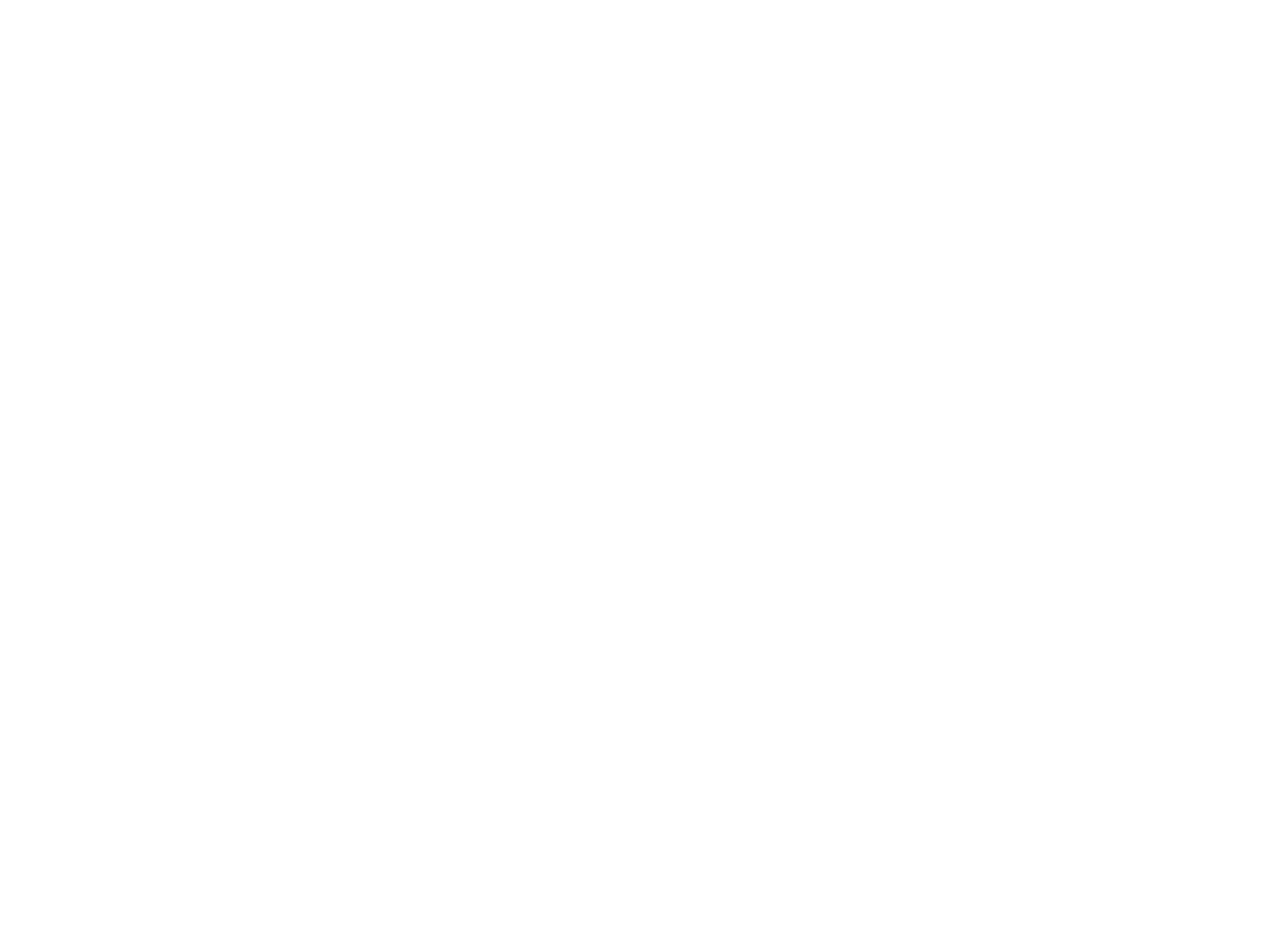
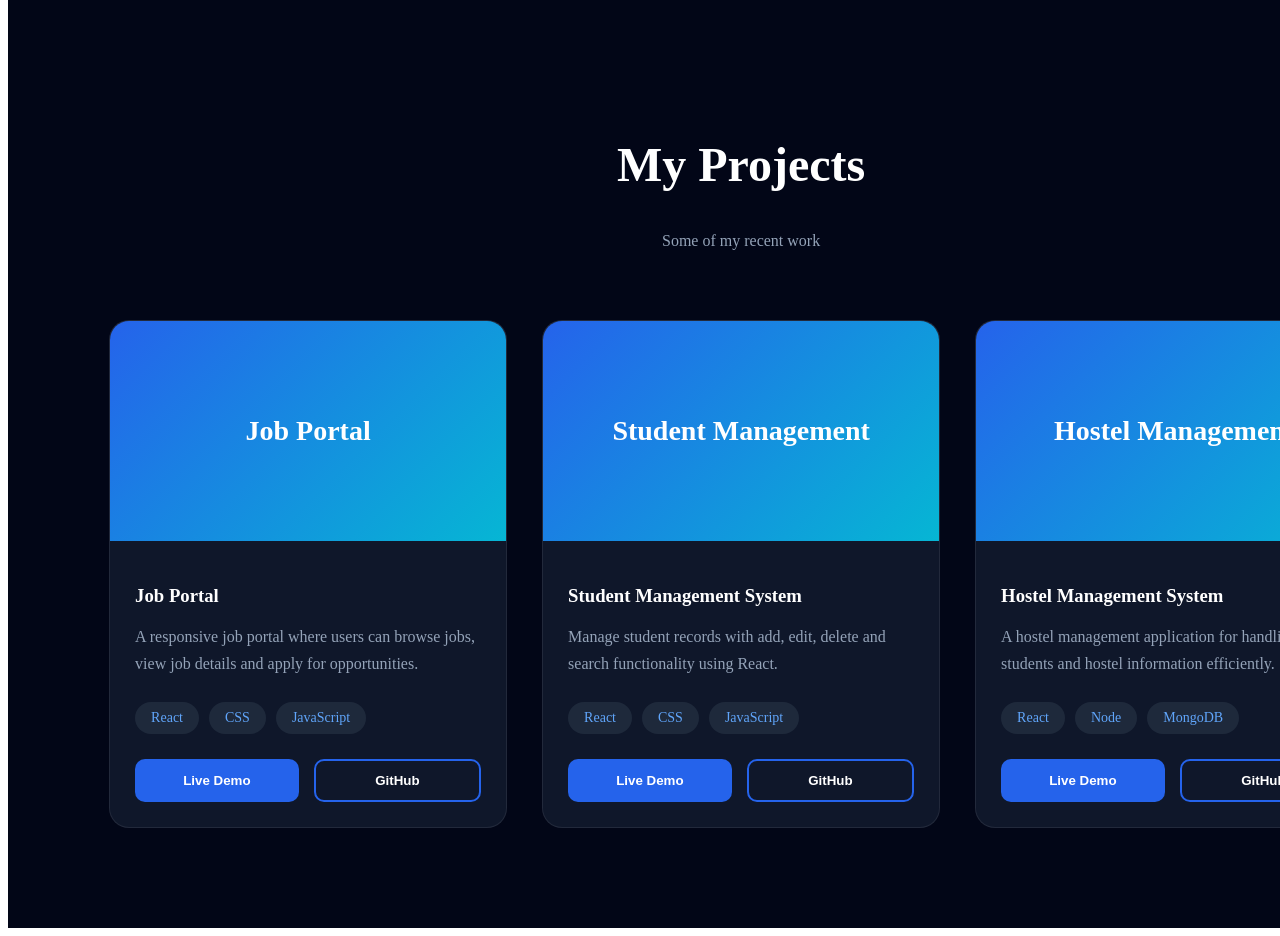
Before and after one commit to laxmipriyabehera/Portfolio, a React app: page / in a window 1280 px wide. Shown: the part 2780-3716 px from the top of the page. Before the commit the page ends 2785 px from the top, so only its background shows below. Built offline with nearby package versions, Linux system fonts and the light colour scheme; the HTML template or start-up script is replaced by a standard one.

Commit message:
Create professional Projects section

```diff
--- a/src/App.jsx
+++ b/src/App.jsx
@@ -2,6 +2,7 @@
 import Hero from "./components/Hero/Hero";
 import About from "./components/About/About";
 import Skills from "./components/Skills/Skills";
+import Projects from "./components/Projects/Projects"
 function App(){
     return(
       <>
@@ -9,6 +10,7 @@
       <Hero />
       <About />
       <Skills />
+      <Projects />
       </>
     );
 }
--- /dev/null
+++ b/src/components/Projects/Projects.css
@@ -0,0 +1,166 @@
+.projects{
+
+    padding:100px 8%;
+    background:#020617;
+    width: 100%;
+}
+
+.projects-heading{
+
+    text-align:center;
+    margin-bottom:70px;
+}
+
+.projects-heading h2{
+
+    font-size:3rem;
+    color:white;
+}
+
+.projects-heading p{
+
+    color:#94A3B8;
+    margin-top:10px;
+}
+
+.projects-container{
+
+    display:grid;
+    grid-template-columns:repeat(auto-fit,minmax(350px,1fr));
+    gap:35px;
+}
+
+.project-card{
+
+    background:#0F172A;
+
+    border-radius:20px;
+
+    overflow:hidden;
+
+    transition:.4s;
+
+    border:1px solid rgba(255,255,255,.08);
+}
+
+.project-card:hover{
+
+    transform:translateY(-12px);
+
+    box-shadow:0 15px 40px rgba(37,99,235,.35);
+}
+
+.project-image{
+
+    height:220px;
+
+    background:linear-gradient(135deg,#2563EB,#06B6D4);
+
+    display:flex;
+
+    justify-content:center;
+
+    align-items:center;
+
+    color:white;
+
+    font-size:28px;
+
+    font-weight:700;
+}
+
+.project-content{
+
+    padding:25px;
+}
+
+.project-content h3{
+
+    color:white;
+    margin-bottom:15px;
+}
+
+.project-content p{
+
+    color:#94A3B8;
+    line-height:1.7;
+}
+
+.tech-stack{
+
+    display:flex;
+
+    flex-wrap:wrap;
+
+    gap:10px;
+
+    margin:25px 0;
+}
+
+.tech-stack span{
+
+    padding:8px 16px;
+
+    background:#1E293B;
+
+    border-radius:20px;
+
+    color:#60A5FA;
+
+    font-size:14px;
+}
+
+.project-buttons{
+
+    display:flex;
+
+    gap:15px;
+}
+
+.live-btn{
+
+    flex:1;
+
+    padding:12px;
+
+    background:#2563EB;
+
+    color:white;
+
+    border:none;
+
+    border-radius:10px;
+
+    cursor:pointer;
+
+    font-weight:600;
+}
+
+.code-btn{
+
+    flex:1;
+
+    padding:12px;
+
+    background:transparent;
+
+    color:white;
+
+    border:2px solid #2563EB;
+
+    border-radius:10px;
+
+    cursor:pointer;
+
+    font-weight:600;
+}
+
+.code-btn:hover{
+
+    background:#2563EB;
+}
+
+.live-btn:hover{
+
+    transform:scale(1.05);
+}
--- /dev/null
+++ b/src/components/Projects/Projects.jsx
@@ -0,0 +1,143 @@
+import "./Projects.css";
+
+function Projects() {
+  return (
+    <section className="projects" id="projects">
+
+      <div className="projects-heading">
+        <h2>My Projects</h2>
+        <p>Some of my recent work</p>
+      </div>
+
+      <div className="projects-container">
+
+        {/* Project 1 */}
+
+        <div className="project-card">
+
+          <div className="project-image">
+            Job Portal
+          </div>
+
+          <div className="project-content">
+
+            <h3>Job Portal</h3>
+
+            <p>
+              A responsive job portal where users can browse jobs,
+              view job details and apply for opportunities.
+            </p>
+
+            <div className="tech-stack">
+
+              <span>React</span>
+              <span>CSS</span>
+              <span>JavaScript</span>
+
+            </div>
+
+            <div className="project-buttons">
+
+              <button className="live-btn">
+                Live Demo
+              </button>
+
+              <button className="code-btn">
+                GitHub
+              </button>
+
+            </div>
+
+          </div>
+
+        </div>
+
+        {/* Project 2 */}
+
+        <div className="project-card">
+
+          <div className="project-image">
+            Student Management
+          </div>
+
+          <div className="project-content">
+
+            <h3>Student Management System</h3>
+
+            <p>
+              Manage student records with add, edit, delete and search
+              functionality using React.
+            </p>
+
+            <div className="tech-stack">
+
+              <span>React</span>
+              <span>CSS</span>
+              <span>JavaScript</span>
+
+            </div>
+
+            <div className="project-buttons">
+
+              <button className="live-btn">
+                Live Demo
+              </button>
+
+              <button className="code-btn">
+                GitHub
+              </button>
+
+            </div>
+
+          </div>
+
+        </div>
+
+        {/* Project 3 */}
+
+        <div className="project-card">
+
+          <div className="project-image">
+            Hostel Management
+          </div>
+
+          <div className="project-content">
+
+            <h3>Hostel Management System</h3>
+
+            <p>
+              A hostel management application for handling rooms,
+              students and hostel information efficiently.
+            </p>
+
+            <div className="tech-stack">
+
+              <span>React</span>
+              <span>Node</span>
+              <span>MongoDB</span>
+
+            </div>
+
+            <div className="project-buttons">
+
+              <button className="live-btn">
+                Live Demo
+              </button>
+
+              <button className="code-btn">
+                GitHub
+              </button>
+
+            </div>
+
+          </div>
+
+        </div>
+
+      </div>
+
+    </section>
+  );
+}
+
+export default Projects;
```
